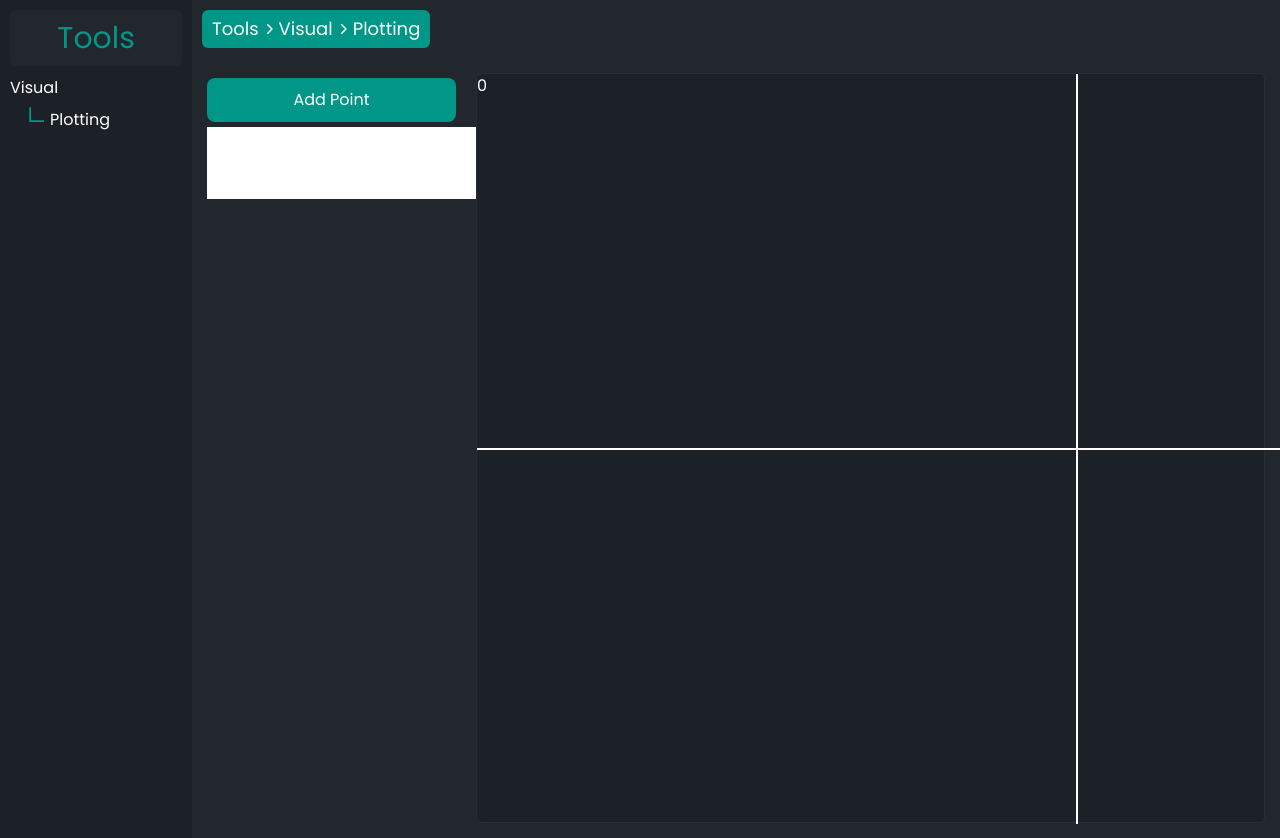
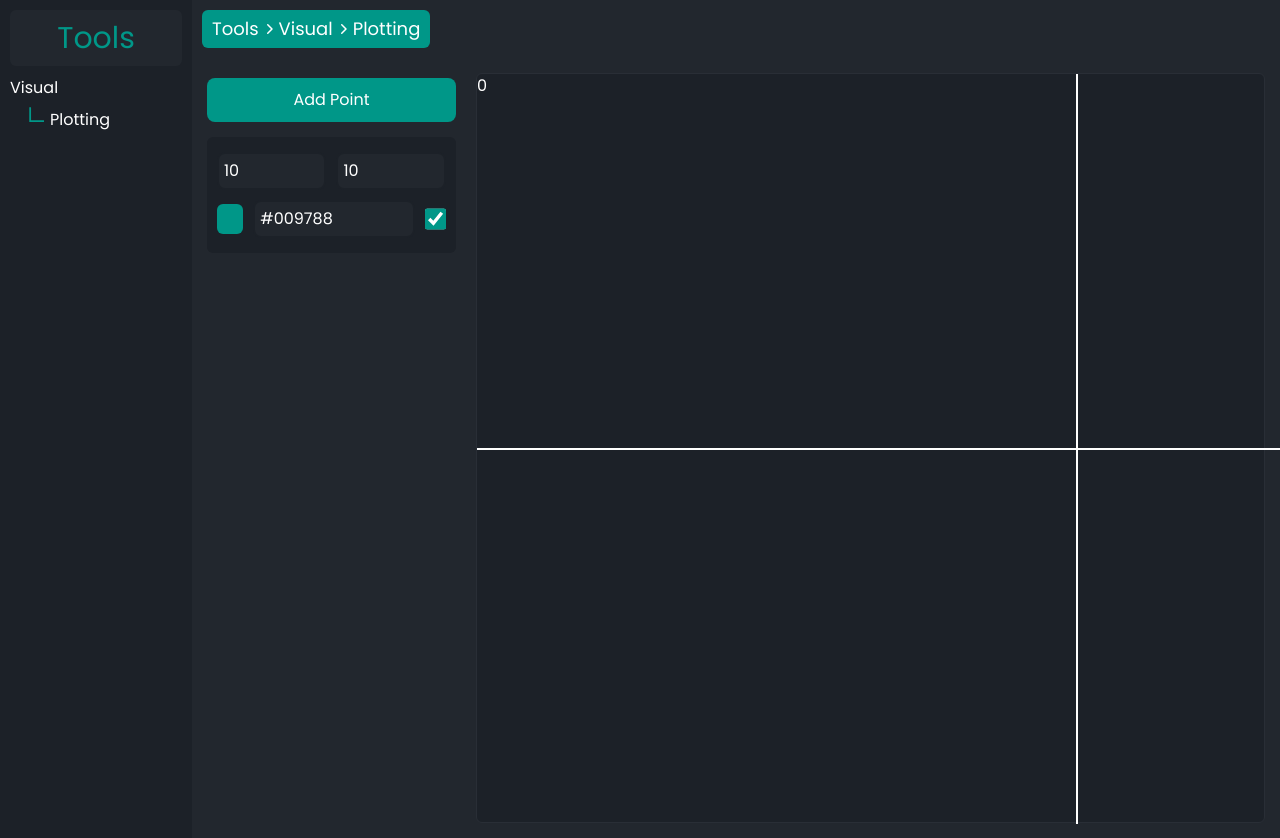
Before and after one commit to Ogwen123/tools-site, a React (Vite) app: page /visual/plotting in a window 1280 px wide. Shown: the top 838 px of the page. Built offline with nearby package versions, Linux system fonts and the light colour scheme.

Commit message:
edit point within point list item

```diff
--- a/src/components/visual/plotting/PointListItem.tsx
+++ b/src/components/visual/plotting/PointListItem.tsx
@@ -1,5 +1,6 @@
 import React from 'react'
 import { PointData } from '../../../global/types'
+import { validHexColour } from '../../../utils/utils'
 
 interface PointListItemProps {
     pointData: PointData,
@@ -7,11 +8,72 @@ interface PointListItemProps {
 }
 
 const PointListItem = ({ pointData, updatePoint }: PointListItemProps) => {
+
+    const [pointBuffer, setPointBuffer] = React.useState<PointData>(pointData)
+
+    const [alert, setAlert] = React.useState<[string, boolean]>(["Nothing", false])
+
     return (
-        <div>
-            <input type="text" placeholder='X' value={pointData.x.toString()}></input>
-            <input type="text" placeholder='Y' value={pointData.y.toString()}></input>
-            <input type="text" placeholder='Colour' value={pointData.colour}></input>
+        <div className='bg-bgdark p-[10px] my-[10px] rounded-md'>
+            {
+                alert[1] &&
+                <div className='text-error text-sm'>
+                    {alert[0]}
+                </div>
+            }
+            <div className='flex flex-row'>
+                <input
+                    type="text"
+                    placeholder='X'
+                    className='form-input bg-bg p-[5px] mr-[5px]'
+                    value={isNaN(pointBuffer.x) ? "" : pointBuffer.x.toString()}
+                    onChange={(e) => {
+                        //let x = 0
+                        if (isNaN(parseFloat(e.target.value)) && e.target.value !== "") {
+                            setAlert(["Invalid Number", true])
+                            return
+                        }/* else {
+                            if (e.target.value !== "") {
+                                x = parseFloat(e.target.value)
+                            }
+                        }*/
+                        setAlert(["Nothing", false])
+                        setPointBuffer((prev) => ({ ...prev, x: parseFloat(e.target.value) }))
+                    }}
+                />
+                <input
+                    type="text"
+                    placeholder='Y'
+                    className='form-input bg-bg p-[5px] ml-[5px]'
+                    value={isNaN(pointBuffer.y) ? "" : pointBuffer.y.toString()}
+                    onChange={(e) => {
+                        if (isNaN(parseFloat(e.target.value)) && e.target.value !== "") {
+                            setAlert(["Invalid Number", true])
+                            return
+                        }
+                        setAlert(["Nothing", false])
+                        setPointBuffer((prev) => ({ ...prev, y: parseFloat(e.target.value) }))
+                    }}
+                />
+            </div>
+            <div className='flex flex-row items-center'>
+                <div style={{ backgroundColor: validHexColour(pointBuffer.colour) ? pointBuffer.colour : "#FFF" }} className='h-[30px] w-[38px] rounded-md mr-[5px]'></div>
+                <input
+                    type="text"
+                    placeholder='Colour'
+                    className='form-input bg-bg p-[5px] mx-[5px]'
+                    value={pointBuffer.colour}
+                    onChange={(e) => {
+                        let colour = e.target.value
+
+                        if (!e.target.value.startsWith("#")) {
+                            colour = "#" + colour
+                        }
+                        setPointBuffer((prev) => ({ ...prev, colour }))
+                    }}
+                />
+                <input type="checkbox" className='accent-main ml-[5px] h-[30px] w-[30px]' checked={pointBuffer.show} />
+            </div>
         </div>
     )
 }
--- /dev/null
+++ b/src/utils/utils.ts
@@ -0,0 +1,3 @@
+export const validHexColour = (hex: string) => {
+    return /[0-9A-Fa-f]{6}/.test(hex.replace("#", ""))
+}
```
